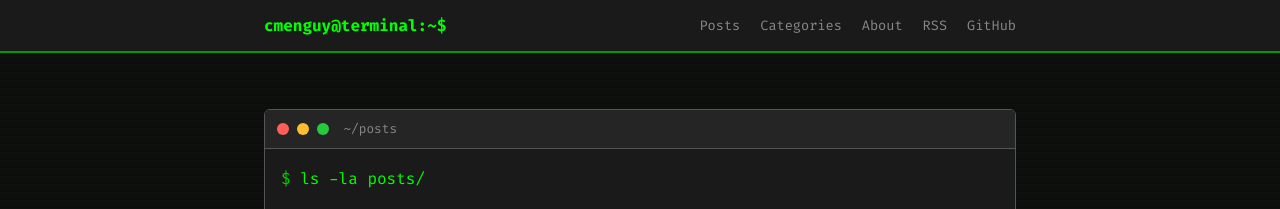
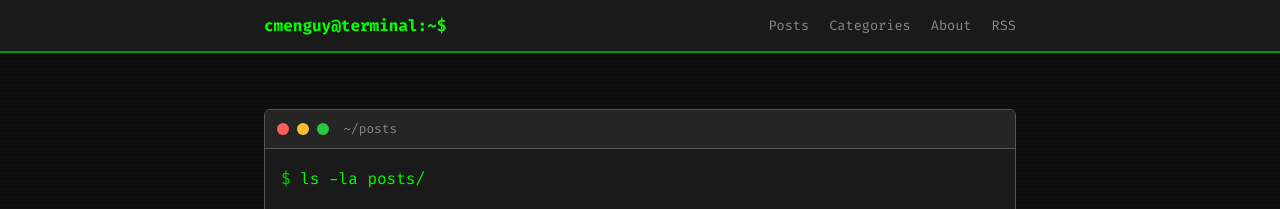
Before and after one commit to cmenguy/cmenguy.github.io, a Jekyll site: the page built from index.html, in a window 1280 px wide. Shown: the top 209 px of the page. Built offline with Jekyll 4.4.1, drawn with Linux system fonts in a browser that asks for light colours.

Commit message:
Remove GitHub nav link and add README
GitHub link is already in the About page. Added a README with
local dev instructions and stack overview.

```diff
--- a/_includes/header.html
+++ b/_includes/header.html
@@ -6,7 +6,6 @@
       <a href="{{ '/categories' | relative_url }}">Categories</a>
       <a href="{{ '/about' | relative_url }}">About</a>
       <a href="{{ '/feed.xml' | relative_url }}" title="RSS Feed">RSS</a>
-      <a href="https://github.com/cmenguy" title="GitHub" target="_blank" rel="noopener">GitHub</a>
     </nav>
   </div>
 </header>
```
Also changed, not shown: README.md (added).
